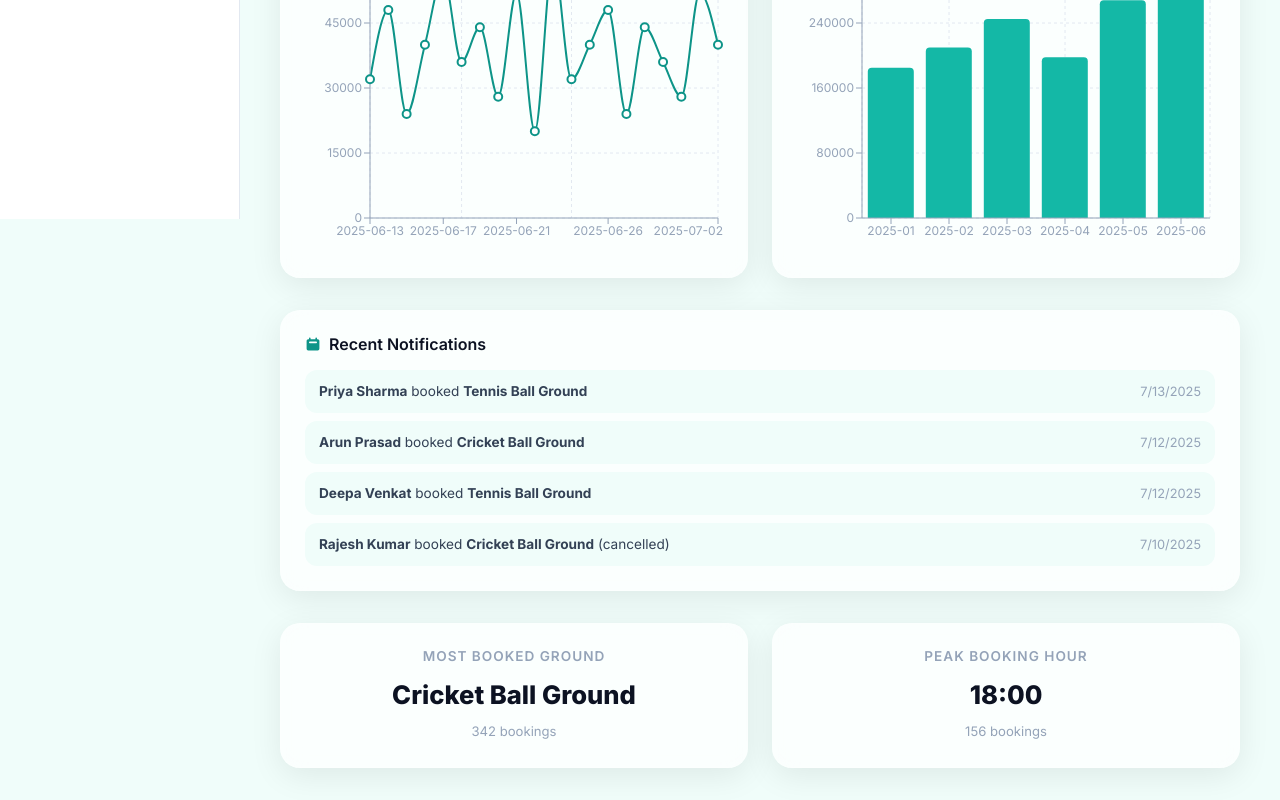
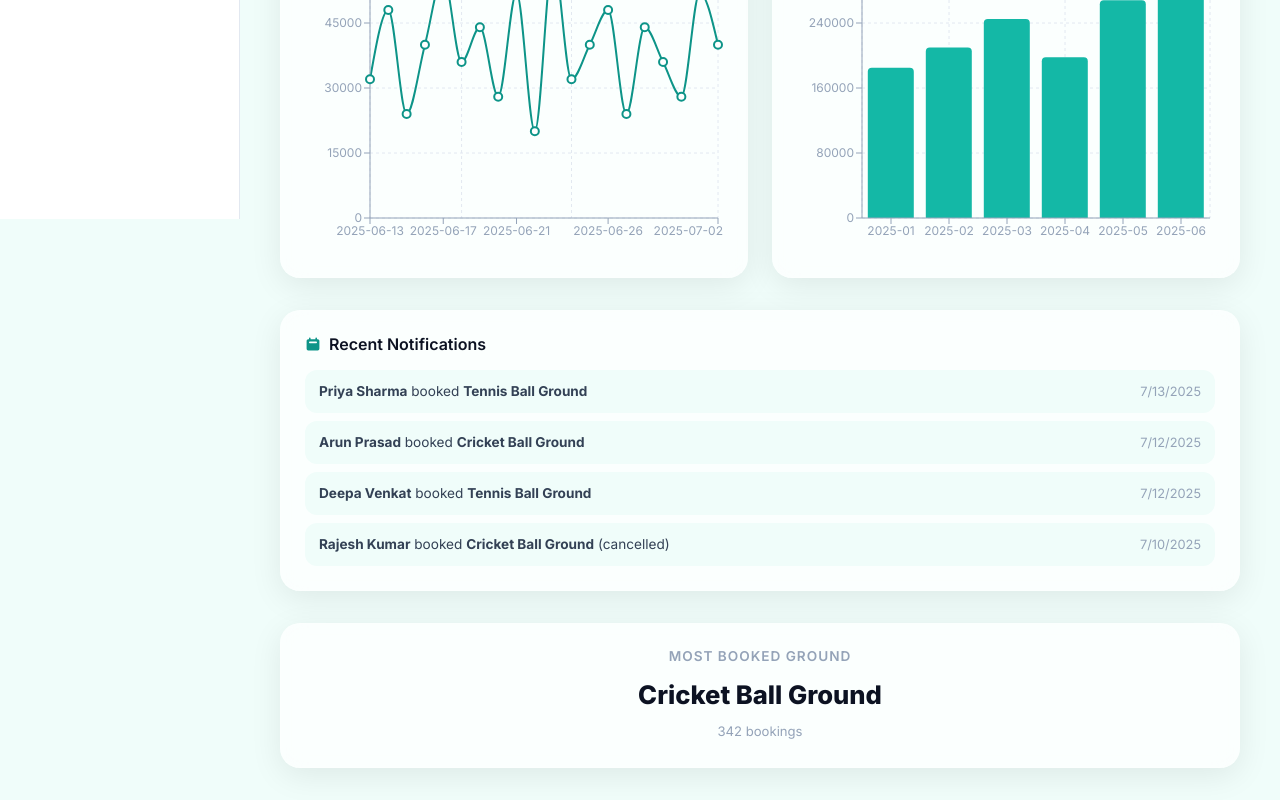
Before and after one commit to Sundar-sd/NM-GREENS, a React (Vite) app in the folder Frontend/: page /admin in a window 1280 px wide. Shown: the part 581-1381 px from the top of the page. Built offline with nearby package versions, Linux system fonts and the light colour scheme; sample sign-in values are in the browser's storage.

Commit message:
most booked ground full width, peak hour removed from dashboard

```diff
--- a/Frontend/src/pages/admin/Dashboard.jsx
+++ b/Frontend/src/pages/admin/Dashboard.jsx
@@ -173,17 +173,10 @@ export default function Dashboard() {
 
       <div className="admin-insights">
         {analytics?.mostBooked && (
-          <div className="insight-card glass">
+          <div className="insight-card glass full">
             <h3>Most Booked Ground</h3>
             <div className="insight-value">{analytics.mostBooked._id}</div>
             <p>{analytics.mostBooked.count} bookings</p>
-          </div>
-        )}
-        {analytics?.peakHours && analytics.peakHours.length > 0 && (
-          <div className="insight-card glass">
-            <h3>Peak Booking Hour</h3>
-            <div className="insight-value">{analytics.peakHours[0]._id}:00</div>
-            <p>{analytics.peakHours[0].count} bookings</p>
           </div>
         )}
       </div>
--- a/Frontend/src/styles/admin.css
+++ b/Frontend/src/styles/admin.css
@@ -177,6 +177,10 @@
   margin-bottom: 8px;
   text-transform: uppercase;
   letter-spacing: 1px;
+}
+
+.insight-card.full {
+  grid-column: 1 / -1;
 }
 
 .insight-value {
```
